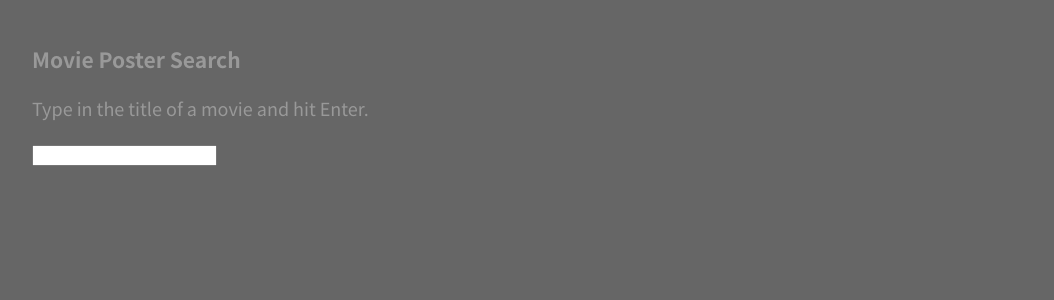
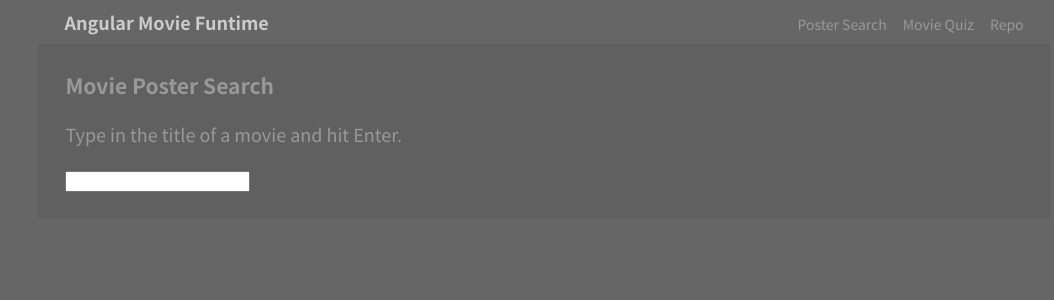
Before and after one commit to ChristianKomodo/angular-movie-poster-search, an Angular app: page / in a window 1280 px wide. Shown: the top 300 px of the page, without its empty margins (96-1150 px from the left). Built offline with nearby package versions, Linux system fonts and the light colour scheme; no server answers.

Commit message:
adding nav and UI

```diff
--- a/src/app/app.component.html
+++ b/src/app/app.component.html
@@ -1,3 +1,5 @@
+<app-nav></app-nav>
+
 <div class="container">
 
   <h3>{{ title }}</h3>
--- a/src/app/app.module.ts
+++ b/src/app/app.module.ts
@@ -3,10 +3,12 @@ import { BrowserModule } from '@angular/platform-browser';
 import { HttpClientModule } from '@angular/common/http';
 
 import { AppComponent } from './app.component';
+import { NavComponent } from './nav/nav.component';
 
 @NgModule({
   declarations: [
-    AppComponent
+    AppComponent,
+    NavComponent
   ],
   imports: [
     BrowserModule,
--- /dev/null
+++ b/src/app/nav/nav.component.html
@@ -0,0 +1,8 @@
+<nav>
+  <h1>Angular Movie Funtime</h1>
+  <ul>
+    <li><a href="#">Poster Search</a></li>
+    <li><a href="#">Movie Quiz</a></li>
+    <li><a href="#">Repo</a></li>
+  </ul>
+</nav>
--- /dev/null
+++ b/src/app/nav/nav.component.scss
@@ -0,0 +1,36 @@
+nav {
+    width: 80%;
+    margin: .5em auto 0;
+    padding: 0 26px;
+
+    display: flex;
+    flex-direction: row;
+
+    h1 {
+        margin: 0;
+        font-size: 18px;
+        color: #ccc;
+    }
+
+    ul {
+        margin: 0;
+        padding: 0;
+
+        flex: 1;
+        display: flex;
+        justify-content: flex-end;
+
+        li {
+            list-style: none;
+            margin-left: 16px;
+
+            a {
+                font-size: 14px;
+                color: #999;
+                &:hover {
+                    color: #ccc;
+                }
+            }
+        }
+    }
+}
--- /dev/null
+++ b/src/app/nav/nav.component.ts
@@ -0,0 +1,15 @@
+import { Component, OnInit } from '@angular/core';
+
+@Component({
+  selector: 'app-nav',
+  templateUrl: './nav.component.html',
+  styleUrls: ['./nav.component.scss']
+})
+export class NavComponent implements OnInit {
+
+  constructor() { }
+
+  ngOnInit() {
+  }
+
+}
--- a/src/styles.scss
+++ b/src/styles.scss
@@ -1,9 +1,17 @@
 @import url('https://fonts.googleapis.com/css?family=Noto+Sans+HK&display=swap');
 
-body,
 html {
-  height: 100%;
-  margin: 0 auto;
+	-webkit-box-sizing: border-box;
+	-moz-box-sizing: border-box;
+	box-sizing: border-box;
+}
+
+*,
+*::before,
+*::after {
+	-webkit-box-sizing: inherit;
+	-moz-box-sizing: inherit;
+	box-sizing: inherit;
 }
 
 body {
@@ -19,8 +27,9 @@ a {
 
 .container {
   width: 80%;
-  margin: 0 auto;
-  padding: 1.3em;
+  margin: .5em auto 0;
+  padding: .25em 1.5em 1.5em;
+  background: #606060;
 
   a {
     color: white;
```
